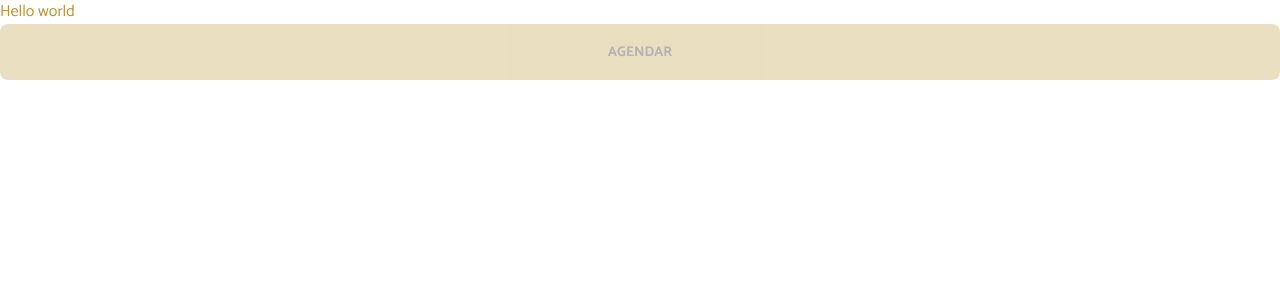
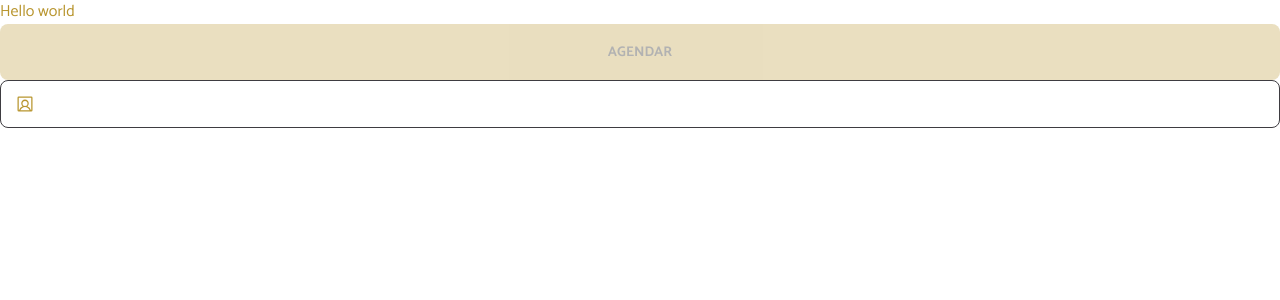
Before and after one commit to paolasgomes/hair-day, a Next.js app: page / in a window 1280 px wide. Shown: the top 300 px of the page. Built offline with nearby package versions, Linux system fonts and the light colour scheme.

Commit message:
feat: input

```diff
--- a/package.json
+++ b/package.json
@@ -13,6 +13,7 @@
     "test:watch": "jest --watch"
   },
   "dependencies": {
+    "@phosphor-icons/react": "^2.1.5",
     "next": "14.2.3",
     "react": "^18",
     "react-dom": "^18",
--- a/src/app/page.tsx
+++ b/src/app/page.tsx
@@ -1,4 +1,7 @@
+"use client";
 import { Button } from "@/components/button";
+import { Input } from "@/components/input";
+import { UserSquare } from "@phosphor-icons/react";
 
 export default function Home() {
   return (
@@ -6,6 +9,13 @@ export default function Home() {
       <h1 className="text-yellow-default">Hello world</h1>
 
       <Button disabled>Agendar</Button>
+
+      <Input.Root>
+        <Input.Slot>
+          <UserSquare className="text-yellow-default text-[1.25rem]" />
+        </Input.Slot>
+        <Input.Field />
+      </Input.Root>
     </main>
   );
 }
--- a/src/components/button.tsx
+++ b/src/components/button.tsx
@@ -2,7 +2,7 @@ import type { ComponentProps, ReactNode } from "react";
 import { tv, type VariantProps } from "tailwind-variants";
 
 export const button = tv({
-  base: "h-[3.5rem] rounded-[0.5rem] flex items-center justify-center w-full uppercase ",
+  base: "h-[3.5rem] rounded-[8px] flex items-center justify-center w-full uppercase ",
   variants: {
     variant: {
       primary:
--- /dev/null
+++ b/src/components/input.tsx
@@ -0,0 +1,58 @@
+import { ComponentProps, ReactNode } from "react";
+import { VariantProps, tv } from "tailwind-variants";
+
+export const root = tv({
+  base: "h-[3rem]   rounded-[8px] w-full flex px-[0.875rem] py-[1rem] flex gap-[0.5rem] items-center",
+  variants: {
+    variant: {
+      primary:
+        "bg-transparent border border-gray-500 placeholder:text-gray-400 text-gray-200  text-[1rem] focus-within:border-yellow-dark",
+    },
+    disabled: {
+      true: " cursor-not-allowed ",
+      false: "",
+    },
+  },
+  defaultVariants: {
+    variant: "primary",
+  },
+  compoundVariants: [
+    {
+      variant: "primary",
+      disabled: true,
+      className: "",
+    },
+  ],
+});
+
+type Variants = VariantProps<typeof root> & ComponentProps<"div">;
+
+type RootProps = Variants & {
+  children: ReactNode;
+};
+
+type FieldProps = ComponentProps<"input"> & {};
+
+type SlotProps = ComponentProps<"div"> & {
+  children: ReactNode;
+};
+
+function Root({ className, variant, disabled, ...props }: RootProps) {
+  return <div className={root({ className, variant, disabled })} {...props} />;
+}
+
+function Field({ type = "text", ...props }: FieldProps) {
+  return (
+    <input type={type} {...props} className="flex-1 h-full outline-none" />
+  );
+}
+
+function Slot({ ...props }: SlotProps) {
+  return <div className="" {...props} />;
+}
+
+export const Input = {
+  Root,
+  Field,
+  Slot,
+};
```
Also changed, not shown: 1 other file (tests, documents, lock files or other folders).
